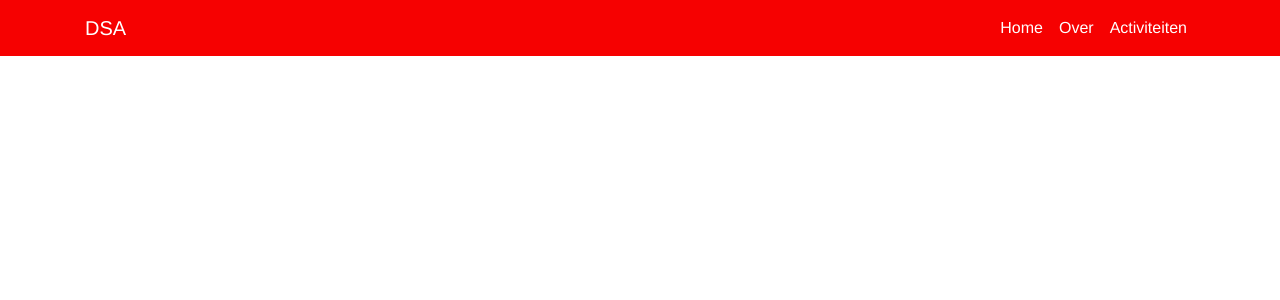
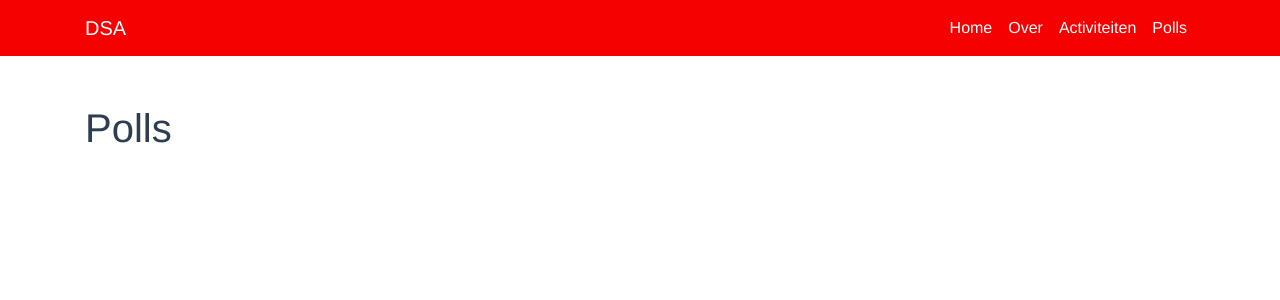
Before and after one commit to dispuut-dsa/dsa-ui, a Vue app: page /#/polls in a window 1280 px wide. Shown: the top 300 px of the page. Built offline with nearby package versions, Linux system fonts and the light colour scheme; what vue-async-computed would draw is missing.

Commit message:
Added a simple overview for polls

```diff
--- a/src/components/Navbar.vue
+++ b/src/components/Navbar.vue
@@ -10,6 +10,7 @@
           <b-nav-item to="/">Home</b-nav-item>
           <b-nav-item to="over">Over</b-nav-item>
           <b-nav-item to="activities">Activiteiten</b-nav-item>
+          <b-nav-item to="polls">Polls</b-nav-item>
         </b-navbar-nav>
       </b-collapse>
     </b-container>
--- /dev/null
+++ b/src/components/Poll.vue
@@ -0,0 +1,47 @@
+<template>
+    <div class="poll">
+        <b-card class="mb-4">
+
+            <div class="poll__header" aria-controls="poll-info" @click="expanded = !expanded">
+                <h3>{{poll.name}}</h3>
+            </div>
+            <b-collapse class="activity__content mt-3" id="activity-info" v-model="expanded">
+                <h5>Omschrijving: </h5>
+                <p>{{poll.description}}</p>
+
+                <h5>Stemmen: </h5>
+
+                <ul>
+                    <li v-for='option in poll.options'>
+                        {{option.option}}: {{option.count}}
+                    </li>
+                </ul>
+            </b-collapse>
+        </b-card>
+        </div>
+</template>
+
+<script>
+    export default {
+        name: "Poll",
+        props: {
+            poll: {
+                type: Object,
+                required: true
+            }
+        },
+        data() {
+            return {
+                expanded: false
+            }
+        },
+    }
+</script>
+
+<style lang="scss">
+    .poll {
+        &__header {
+            cursor: pointer;
+        }
+    }
+</style>
--- a/src/router/index.js
+++ b/src/router/index.js
@@ -19,6 +19,11 @@ Vue.use(VueRouter)
     path: '/activities',
     name: 'Activiteiten',
     component: () => import(/* webpackChunkName: "activities" */ '../views/Activities.vue')
+  },
+  {
+    path: '/polls',
+    name: 'Polls',
+    component: () => import(/* webpackChunkName: "activities" */ '../views/Polls.vue')
   }
 ]
 
--- a/src/services/backend.js
+++ b/src/services/backend.js
@@ -11,6 +11,12 @@ function getActivities() {
   })
 }
 
+function getPolls() {
+  return API.get('polls/').then((result) => {
+    return result.data
+  })
+}
+
 function createExample(params) {
   return API.post('example/', params).then((result) => {
     return result.data
@@ -19,5 +25,6 @@ function createExample(params) {
 
 export default {
   getActivities,
+  getPolls,
   createExample
 }
--- /dev/null
+++ b/src/views/Polls.vue
@@ -0,0 +1,32 @@
+<template>
+    <div class="polls">
+        <b-container>
+            <h1 class="mb-4">Polls</h1>
+            <div v-if="polls !== null">
+                <Poll v-for="poll in polls" :poll="poll" :key="poll.id" />
+            </div>
+            <div v-else>
+                Laden...
+            </div>
+        </b-container>
+    </div>
+</template>
+
+<script>
+    import Backend from '../services/backend'
+    import Poll from "../components/Poll";
+
+    export default {
+        name: "Polls",
+        components: {Poll},
+        asyncComputed: {
+            async polls() {
+                return await Backend.getPolls();
+            }
+        }
+    }
+</script>
+
+<style scoped>
+
+</style>
```
